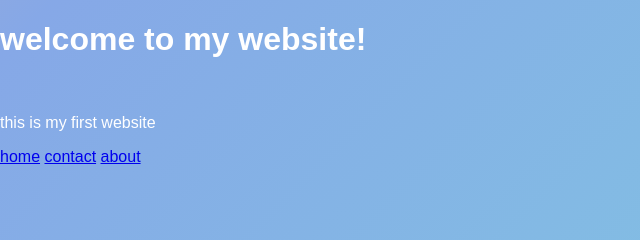
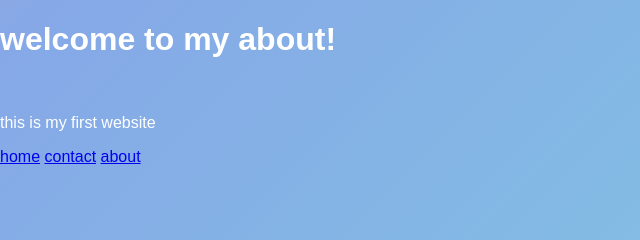
Before and after one commit to a1den662/thingy, a plain HTML site: page about.html in a window 1280 px wide. Shown: the top 240 px of the page, 0-640 px from the left. Drawn offline with Linux system fonts and the light colour scheme.

Commit message:
Update about.html

```diff
--- a/about.html
+++ b/about.html
@@ -8,7 +8,7 @@
   <link rel="stylesheet" href="styles.css">
 </head>
 <body>
-  <h1>welcome to my website! </h1>
+  <h1>welcome to my about! </h1>
   <br>
   <p>this is my first website</p>
   <nav>
```
